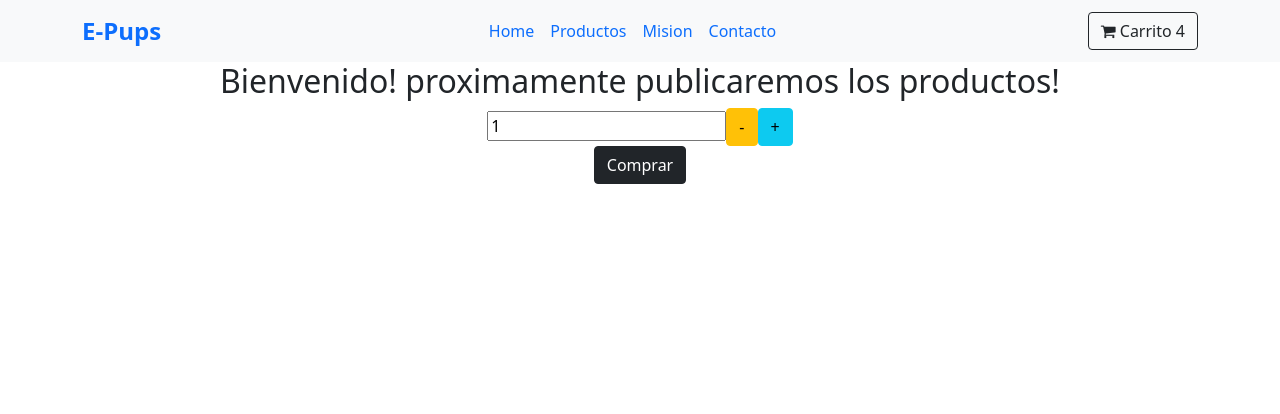
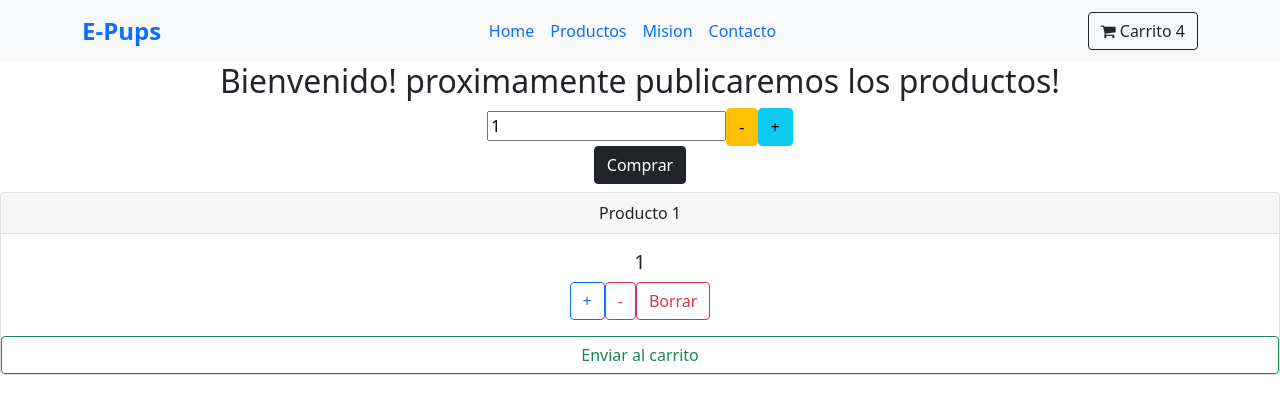
Before and after one commit to glberte/mitienda, a React (Create React App) app: page / in a window 1280 px wide. Shown: the top 414 px of the page. Built offline with nearby package versions, Linux system fonts and the light colour scheme; no server answers.

Commit message:
arreglando el ItemCount-Contador

```diff
--- a/src/App.js
+++ b/src/App.js
@@ -2,7 +2,7 @@
 import './App.css';
 import NavBar from './Components/Nav';
 import ItemListContainer from './Components/ItemListContainer';
-import ItemCount from './Components/itemCount';
+import ItemCount from './ejercicioClases/itemCount2';
 
 
 function App() {
--- a/src/Components/ItemListContainer.jsx
+++ b/src/Components/ItemListContainer.jsx
@@ -1,13 +1,16 @@
+import Contador from "./ItemCount";
 import PokeAPIExample from "../ejercicioClases/PokeAPIExample";
-import ItemCount from "./itemCount";
+import ItemCount2 from "../ejercicioClases/itemCount2";
+
 
 const ItemListContainer = (props) => {
     console.log(props);
     return(
         <>
         <h2>Bienvenido! {props.grettins} </h2>
-        <ItemCount/>
+        <ItemCount2/>
         <PokeAPIExample/>
+        <Contador/>
 
 
 
--- a/src/Components/itemCount.jsx
+++ b/src/Components/itemCount.jsx
@@ -1,38 +1,48 @@
 import { useState, useEffect } from "react"
+import Card from "react-bootstrap/Card"
+import Button from "react-bootstrap/Button"
+
+function Contador () {
+  const [contador, setContador] = useState(1);
+  const [bool, setBool] = useState( true );
+  let cantidad = contador;
+  let stock = 4;
 
 
-const ItemCount = ({stock = 5, initial= 1, onAdd}) => {
-    const [count, setCount] = useState(initial);
-    const updateCount= (op) => {
-        if (op=== "-" && count>0) {
-            setCount(count - 1);
-        }
-        if (op=== "+" && count < stock) {
-            setCount(count + 1);
-        }
-    };
-    const updateCountInput = (e) => {
-        const { value } = e.target;
-        if (value <= stock) {
-            setCount(isNaN(value) ? 0 : parseInt(value));
-        }
-    };
+  useEffect(()=>{
+    console.log('solo se dispara si cambia bool');
+  },[bool])
 
-    return (
+  const sumar = ()=> {
+    if (cantidad < stock) setContador(contador + 1);}
+
+  const quitar = ()=> setContador(0);
+  const comprar = ()=> setBool(!bool);
+  //const restar = ()=> setContador(contador - 1);
+  const restar = ()=> {
+    if (cantidad > 0){
+      setContador(()=> cantidad - 1);
+    }
+  }
+
+  return (
     <>
-     <div>
-            <input onChange={(e)=> updateCountInput(e)} type="number" value={count} />
-             <button onClick={()=> updateCount("-")} className="btn btn-icon btn-warning" type="button"> - </button>
-            <button onClick={()=> updateCount("+")} className="btn btn-icon btn-info" type="button"> + </button>
+    <div id="Contador">
+    <Card className="text-center">
+    <Card.Header>Producto 1</Card.Header>
+    <Card.Body>
+        <Card.Title>{contador}</Card.Title>
 
-        </div>
-        <div>
-            <button  className="btn btn-icon btn-dark" type="button"> Comprar </button>
-        </div>
+        <Button variant="outline-primary" onClick={sumar}>+</Button>
+        <Button variant="outline-danger" onClick={restar}>-</Button>
+        <Button variant="outline-danger" onClick={quitar}> Borrar</Button>
+    </Card.Body>
+        <Button variant="outline-success" onClick={comprar}>Enviar al carrito</Button>
+    </Card>
+
+    </div>
     </>
-    )
-
+  )
 }
 
-
-export default ItemCount;
+export default Contador;
--- /dev/null
+++ b/src/ejercicioClases/ItemDetail.jsx
@@ -0,0 +1,4 @@
+const ItemDetail = () => {
+    return ( <>
+    </>)
+}
--- /dev/null
+++ b/src/ejercicioClases/itemCount2.jsx
@@ -0,0 +1,38 @@
+import { useState, useEffect } from "react"
+
+
+const ItemCount2 = ({stock = 5, initial= 1, onAdd}) => {
+    const [count, setCount] = useState(initial);
+    const updateCount= (op) => {
+        if (op=== "-" && count>0) {
+            setCount(count - 1);
+        }
+        if (op=== "+" && count < stock) {
+            setCount(count + 1);
+        }
+    };
+    const updateCountInput = (e) => {
+        const { value } = e.target;
+        if (value <= stock) {
+            setCount(isNaN(value) ? 0 : parseInt(value));
+        }
+    };
+
+    return (
+    <>
+     <div>
+            <input onChange={(e)=> updateCountInput(e)} type="number" value={count} />
+             <button onClick={()=> updateCount("-")} className="btn btn-icon btn-warning" type="button"> - </button>
+            <button onClick={()=> updateCount("+")} className="btn btn-icon btn-info" type="button"> + </button>
+
+        </div>
+        <div>
+            <button  className="btn btn-icon btn-dark" type="button"> Comprar </button>
+        </div>
+    </>
+    )
+
+}
+
+
+export default ItemCount2;
```
Also changed, not shown: src/ejercicioClases/Contador.jsx (deleted, +0 -51 lines), src/ejercicioClases/ItemDetailContainer.jsx (added, +8 -0 lines).
